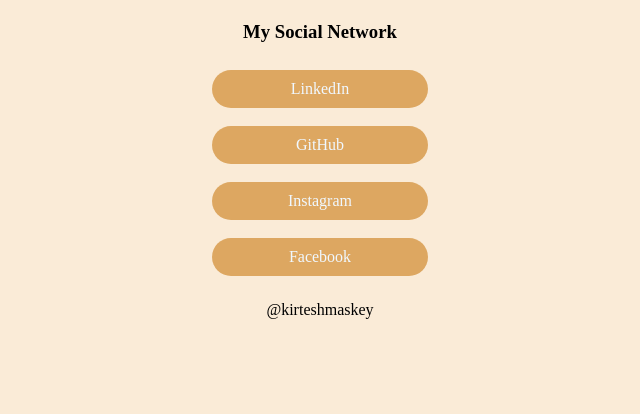
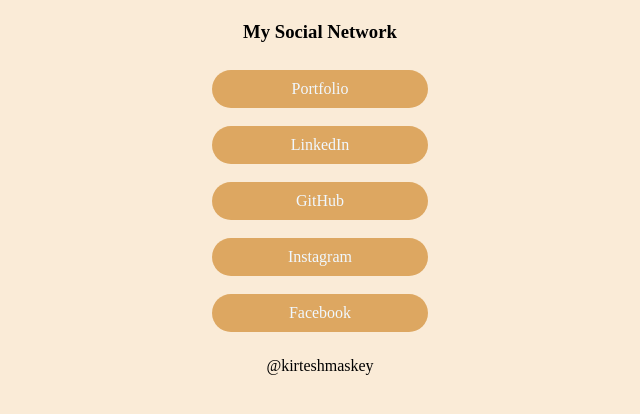
Before and after one commit to kirteshmaskey/Link-Tree, a plain HTML site: page index.html in a window 1280 px wide. Shown: the part 216-630 px from the top of the page, without its empty margins (320-960 px from the left). Drawn offline with Linux system fonts and the light colour scheme.

Commit message:
Added Portfolio Link

```diff
--- a/index.html
+++ b/index.html
@@ -23,6 +23,13 @@
 
         <div class="container">
           <h3>My Social Network</h3>
+          <a
+            href="https://kirteshmaskey.netlify.app/"
+            target="_blank"
+            class="link"
+            >Portfolio</a
+          >
+
           <a
             href="https://www.linkedin.com/in/kirteshmaskey/"
             target="_blank"
```
